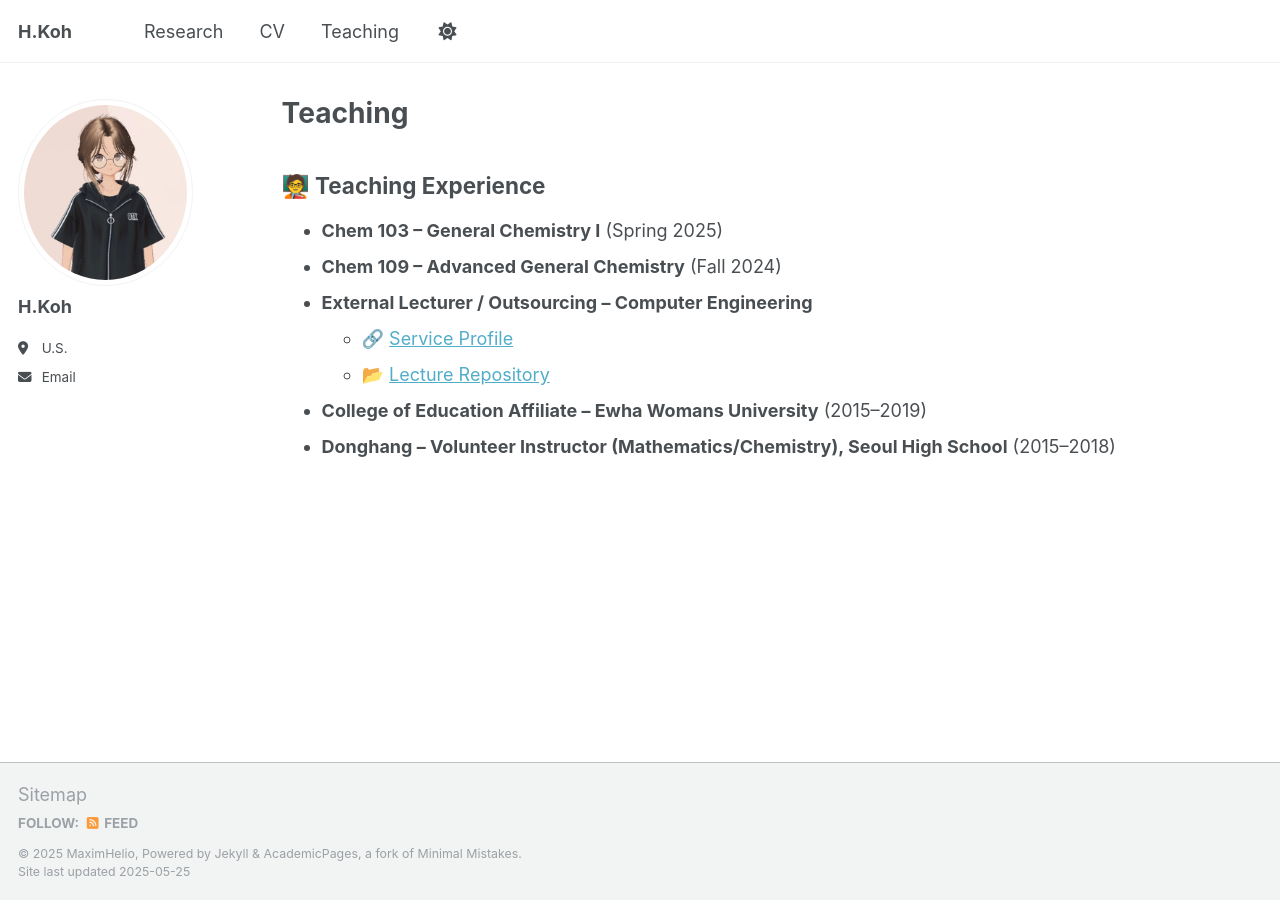
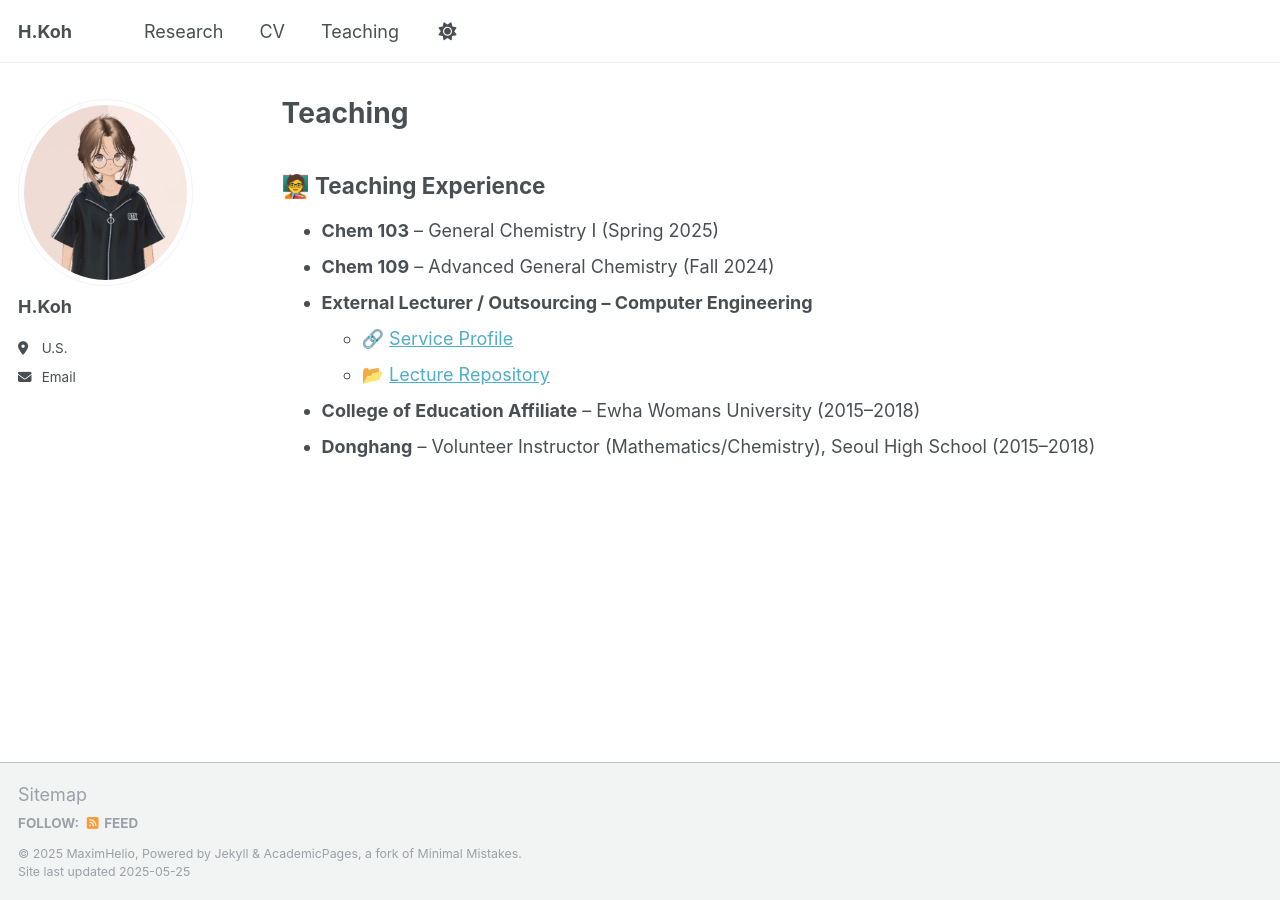
Before and after one commit to MaximHelio/MaximHelio.github.io, a Jekyll site: the page built from _pages/teaching.md, in a window 1280 px wide. Built offline with Jekyll 4.4.1, drawn with Linux system fonts in a browser that asks for light colours.

Commit message:
Add bold

```diff
--- a/_pages/teaching.md
+++ b/_pages/teaching.md
@@ -12,10 +12,10 @@ redirect_from:
 
 ## 🧑‍🏫 Teaching Experience
 
-- **Chem 103 – General Chemistry I** (Spring 2025)
-- **Chem 109 – Advanced General Chemistry** (Fall 2024)
+- **Chem 103** – General Chemistry I (Spring 2025)
+- **Chem 109** – Advanced General Chemistry (Fall 2024)
 - **External Lecturer / Outsourcing – Computer Engineering**
   - 🔗 [Service Profile](https://soomgo.com/profile/users/12391091?from=my_info_preview)
   - 📂 [Lecture Repository](https://github.com/hkohoh)
-- **College of Education Affiliate – Ewha Womans University** (2015–2019)
-- **Donghang – Volunteer Instructor (Mathematics/Chemistry), Seoul High School** (2015–2018)
+- **College of Education Affiliate** – Ewha Womans University (2015–2018)
+- **Donghang** – Volunteer Instructor (Mathematics/Chemistry), Seoul High School (2015–2018)
```
